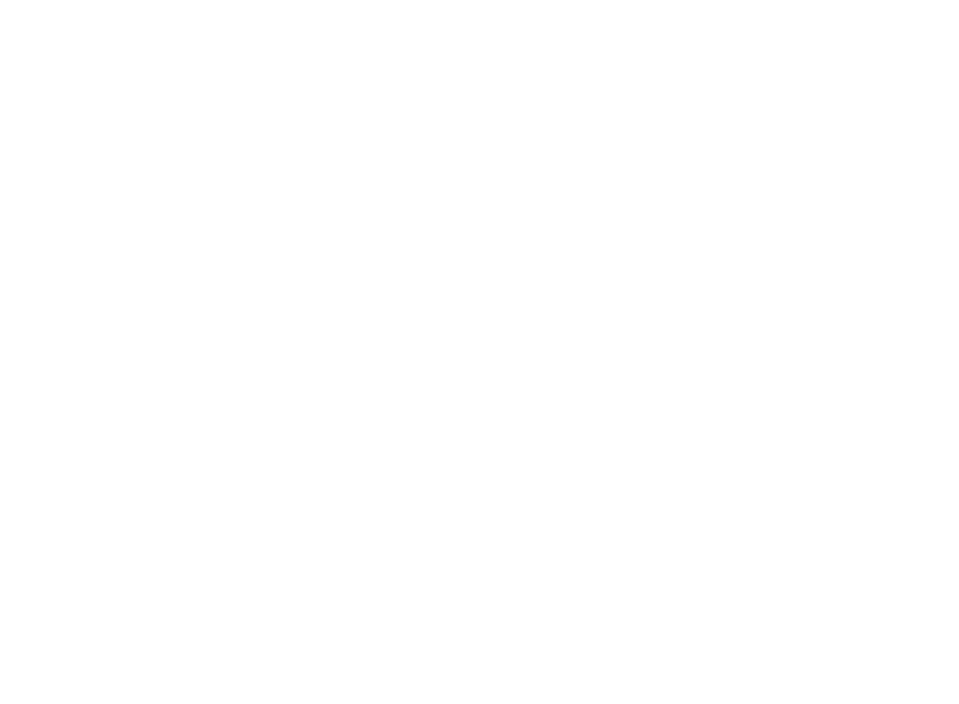
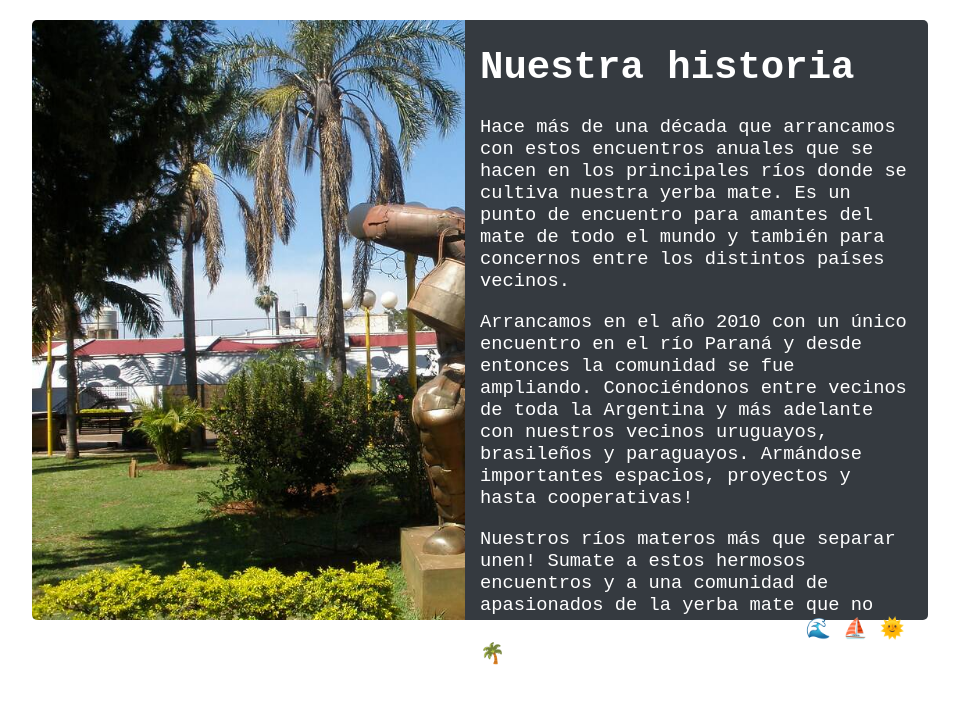
Before and after one commit to XabierGallardo/Vanilla-SPA, a plain HTML site: page historia.html in a window 1280 px wide. Shown: the whole page, without its empty margins (160-1119 px from the left). Drawn offline with Linux system fonts and the light colour scheme.

Commit message:
Added historia page & css

```diff
--- a/historia.html
+++ b/historia.html
@@ -5,8 +5,50 @@
     <meta name="viewport" content="width=device-width, initial-scale=1.0">
     <title>Document</title>
     <link rel="stylesheet" href="main.css">
+    <style>
+    #historia {
+        padding-top: 20px;
+        width: 70%;
+        height: 600px;
+        margin: 0 auto;
+        display: flex;
+    }
+
+    #historia-img {
+        width: 50%;
+        background-image: url("src/assets/images/estatua-mate.jpg");
+        background-size: cover;
+        border-top-left-radius: 5px;
+        border-bottom-left-radius: 5px;
+    }
+
+    #historia-texto {
+        width: 50%;
+        background-color: #353a40;
+        border-top-right-radius: 5px;
+        border-bottom-right-radius: 5px;
+        font-size: larger;
+        color: white;
+        padding-left: 15px;
+        padding-right: 15px;
+    }
+    .historia-encabezado {
+        font-size: xxx-large;
+    }
+    .historia-emojis {
+        font-size: x-large;
+    }
+    </style>
 </head>
 <body>
-
+    <div id="historia">
+        <div id="historia-img"></div>
+        <div id="historia-texto">
+            <h1 class="historia-encabezado">Nuestra historia</h1>
+            <p>Hace más de una década que arrancamos con estos encuentros anuales que se hacen en los principales ríos donde se cultiva nuestra yerba mate. Es un punto de encuentro para amantes del mate de todo el mundo y también para concernos entre los distintos países vecinos.</p>
+            <p>Arrancamos en el año 2010 con un único encuentro en el río Paraná y desde entonces la comunidad se fue ampliando. Conociéndonos entre vecinos de toda la Argentina y más adelante con nuestros vecinos uruguayos, brasileños y paraguayos. Armándose importantes espacios, proyectos y hasta cooperativas!</p>
+            <p>Nuestros ríos materos más que separar unen! Sumate a estos hermosos encuentros y a una comunidad de apasionados de la yerba mate que no para de crecer año tras año. <span class="historia-emojis">&#127754; &#9973; &#127774; &#127796;</span></p>
+        </div>
+    </div>
 </body>
 </html>
```
Also changed, not shown: lugares.html (line endings or trailing spaces).
